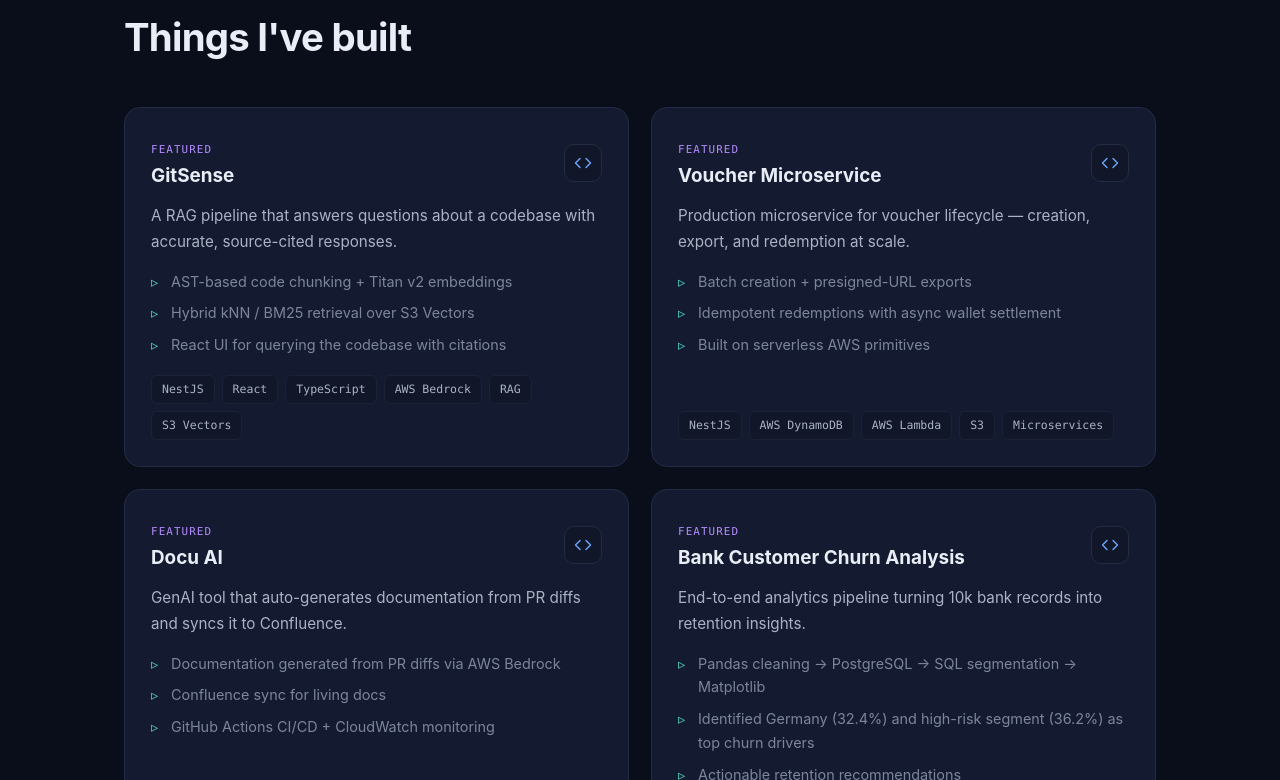
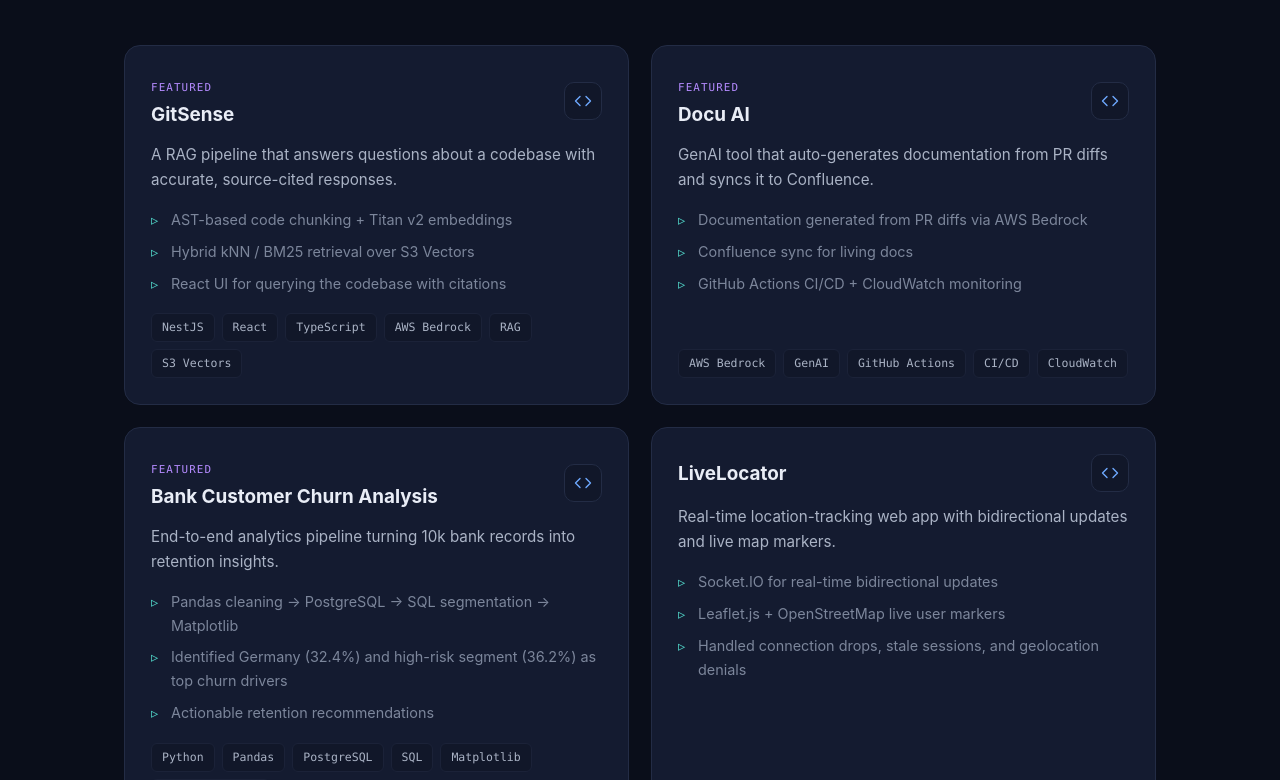
Before and after one commit to Sahil-hossen/Sahil-hossen.github.io, a React (Vite) app: page / in a window 1280 px wide. Shown: the part 2660-3440 px from the top of the page. Built offline with nearby package versions, Linux system fonts and the light colour scheme.

Commit message:
Remove Voucher Microservice project (not authored by me)

```diff
--- a/src/data/portfolio.ts
+++ b/src/data/portfolio.ts
@@ -29,7 +29,6 @@
     location: "Pune, India",
     points: [
       "Built GitSense (NestJS, React, TypeScript), a RAG pipeline with AST code chunking, Titan v2 embeddings, and hybrid kNN/BM25 retrieval over S3 Vectors for accurate, source-cited code answers.",
-      "Developed a production voucher microservice (NestJS, AWS DynamoDB, Lambda, S3) supporting batch creation, presigned-URL exports, and idempotent redemptions with async wallet settlement.",
       "Contributed to Docu AI, a GenAI tool that auto-generates documentation from PR diffs via AWS Bedrock and syncs to Confluence; set up GitHub Actions CI/CD and CloudWatch monitoring.",
       "Built a YAML-based regression test harness for the RAG pipeline, validating file paths, code snippets, and tool-call outputs on every change.",
       "Developed the React UI for querying the codebase with cited answers; contributed to API design, code reviews, and sprint releases.",
@@ -67,18 +66,6 @@
       "React UI for querying the codebase with citations",
     ],
     tags: ["NestJS", "React", "TypeScript", "AWS Bedrock", "RAG", "S3 Vectors"],
-    featured: true,
-  },
-  {
-    name: "Voucher Microservice",
-    blurb:
-      "Production microservice for voucher lifecycle — creation, export, and redemption at scale.",
-    highlights: [
-      "Batch creation + presigned-URL exports",
-      "Idempotent redemptions with async wallet settlement",
-      "Built on serverless AWS primitives",
-    ],
-    tags: ["NestJS", "AWS DynamoDB", "AWS Lambda", "S3", "Microservices"],
     featured: true,
   },
   {
```
